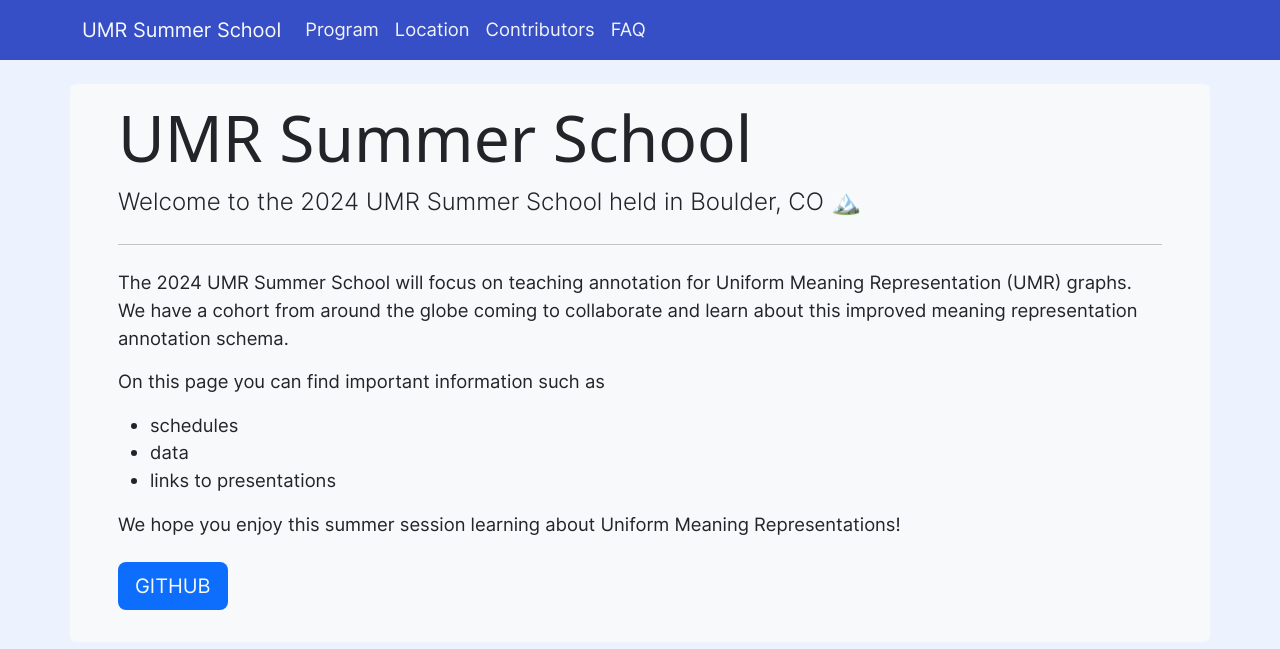
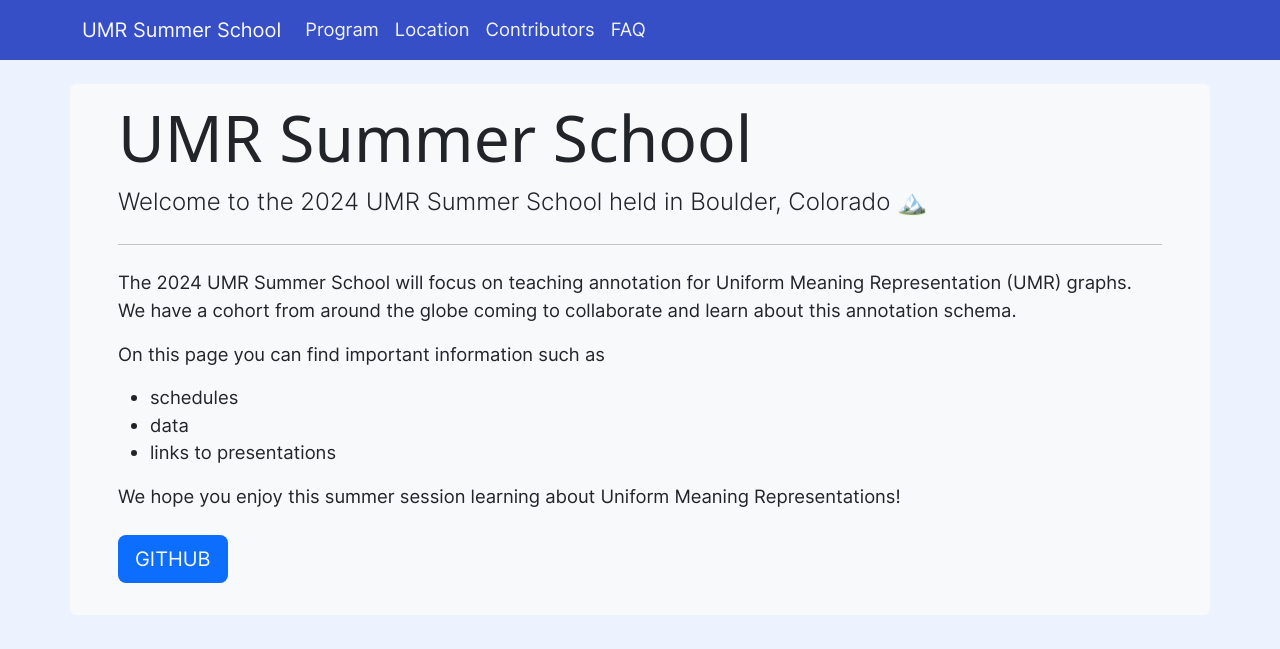
Before and after one commit to umr-summer-school/UMR_Summer_School, a Jekyll site: the page built from index.md, in a window 1280 px wide. Shown: the top 649 px of the page. Built offline with Jekyll 4.4.1, drawn with Linux system fonts in a browser that asks for light colours.

Commit message:
homepage update

```diff
--- a/index.md
+++ b/index.md
@@ -1,9 +1,9 @@
 ---
 layout: index
-description: Welcome to the 2024 UMR Summer School held in Boulder, CO 🏔️
+description: Welcome to the 2024 UMR Summer School held in Boulder, Colorado 🏔️
 ---
 
-The 2024 UMR Summer School will focus on teaching annotation for Uniform Meaning Representation (UMR) graphs. We have a cohort from around the globe coming to collaborate and learn about this improved meaning representation annotation schema.
+The 2024 UMR Summer School will focus on teaching annotation for Uniform Meaning Representation (UMR) graphs. We have a cohort from around the globe coming to collaborate and learn about this annotation schema.
 
 On this page you can find important information such as
 - schedules
```
